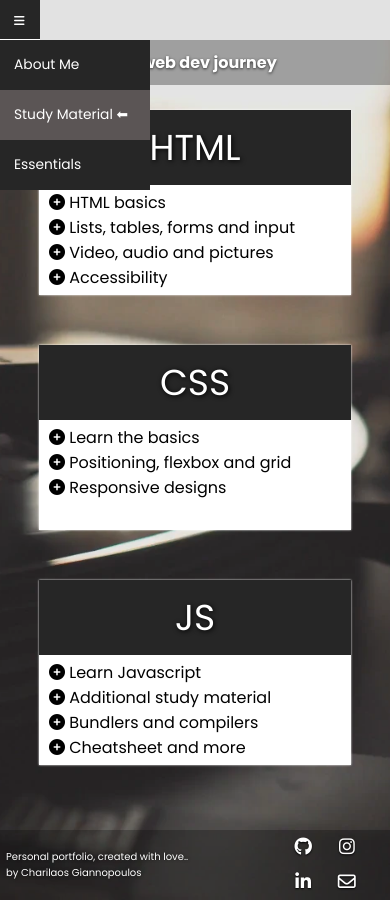
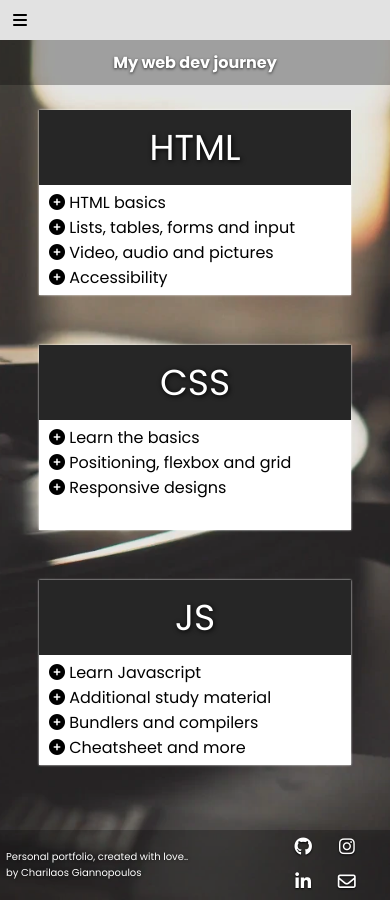
Before and after one commit to Amefurikozo/My-Little-Web-Dev-Handbook, a plain HTML site: page study.html in a window 390 px wide. Drawn offline with Linux system fonts and the light colour scheme.

Commit message:
added functionality to submenu

```diff
--- a/assets/css/about.css
+++ b/assets/css/about.css
@@ -328,12 +328,7 @@ body nav ul #current-page {
     pointer-events: none;
 }
 
-#menu i{
-    position: absolute;
-    top: 0;
-    z-index: 1;
-    margin-top: 14px;
-    margin-left: 8px;
+#submenu{
     display: none;
 }
 
@@ -552,24 +547,34 @@ body nav ul #current-page {
     .wrapper :nth-child(4) { order: 3; } /* info */
     .wrapper :nth-child(5) { order: 2; } /* find me */
 
-    #menu i{
-        display: block;
-        margin-top: 15px;
+    #submenu{
+        display: flex;
+        align-items: center;
+        align-content: center;
+        justify-content: center;
+        width: 40px;
+        height: 40px;
+        position: absolute;
+        left: 0;
+        border: none;
+        background: none;
+    }
+
+    #submenu.clicked {
+        background: rgb(182, 182, 182);
+    }
+
+    #submenu i{
+        color: rgb(0, 0, 0);
+        font-size: 1rem;
+    }
+
+    #submenu i.color {
         color: white;
     }
 
-    #menu span{
-        height: 40px;
-        width: 40px;
-        background-color: #262626;
-        position: absolute;
-        left: 0;
-
-        border-bottom: 1px solid white;
-    }
-
     #menu ul{
-        display: flex;
+        display: none;
         flex-direction: column;
         position: absolute;
         left: 0;
@@ -579,6 +584,10 @@ body nav ul #current-page {
         background-color: #262626;
 
         width: 150px;
+    }
+
+    #menu .show-menu{
+        display: flex;
     }
 
     #menu li{
@@ -591,7 +600,6 @@ body nav ul #current-page {
         background-color: rgb(255, 255, 255);
         color: black;
     }
-
 
     #menu a{
         float: none;
--- a/assets/css/rest.css
+++ b/assets/css/rest.css
@@ -307,12 +307,7 @@ small {
     border-bottom-right-radius: 15px;
 }
 
-#menu i{
-    position: absolute;
-    top: 0;
-    z-index: 1;
-    margin-top: 14px;
-    margin-left: 8px;
+#submenu{
     display: none;
 }
 
@@ -392,24 +387,34 @@ small {
         width: 30%;
     }
 
-    #menu i{
-        display: block;
-        margin-top: 15px;
+    #submenu{
+        display: flex;
+        align-items: center;
+        align-content: center;
+        justify-content: center;
+        width: 40px;
+        height: 40px;
+        position: absolute;
+        left: 0;
+        border: none;
+        background: none;
+    }
+
+    #submenu.clicked {
+        background: rgb(182, 182, 182);
+    }
+
+    #submenu i{
+        color: rgb(0, 0, 0);
+        font-size: 1rem;
+    }
+
+    #submenu i.color {
         color: white;
     }
 
-    #menu span{
-        height: 40px;
-        width: 40px;
-        background-color: #262626;
-        position: absolute;
-        left: 0;
-
-        border-bottom: 1px solid white;
-    }
-
     #menu ul{
-        display: flex;
+        display: none;
         flex-direction: column;
         position: absolute;
         left: 0;
@@ -419,6 +424,10 @@ small {
         background-color: #262626;
 
         width: 150px;
+    }
+
+    #menu .show-menu{
+        display: flex;
     }
 
     #menu li{
@@ -431,7 +440,6 @@ small {
         background-color: rgb(255, 255, 255);
         color: black;
     }
-
 
     #menu a{
         float: none;
--- a/script.js
+++ b/script.js
@@ -25,3 +25,15 @@ linkSection = document.querySelectorAll('.ls').forEach(item => {
         }
     })
 })
+
+function showSubMenu(){
+    if(document.querySelector('#submenu').classList.contains('clicked')){
+        document.querySelector('#submenu').classList.remove('clicked')
+        document.querySelector('#menu ul').classList.remove('show-menu')
+        document.querySelector('#submenu i').classList.remove('color')
+    } else {
+        document.querySelector('#submenu').classList.add('clicked')
+        document.querySelector('#menu ul').classList.add('show-menu')
+        document.querySelector('#submenu i').classList.add('color')
+    }
+}
--- a/study.html
+++ b/study.html
@@ -17,8 +17,9 @@
 <body>
     <header>
         <nav id="menu">
-            <span></span>
-            <i class="fa-solid fa-bars"></i>
+            <button id="submenu" onclick="showSubMenu()">
+                <i class="fa-solid fa-bars"></i>
+            </button>
             <ul>
                 <li><a href="index.html">About me</a></li>
                 <li><a href="study.html" id="current-page">Study Material</a></li>
```
Also changed, not shown: essentials.html (+3 -2 lines), index.html (+2 -3 lines).
